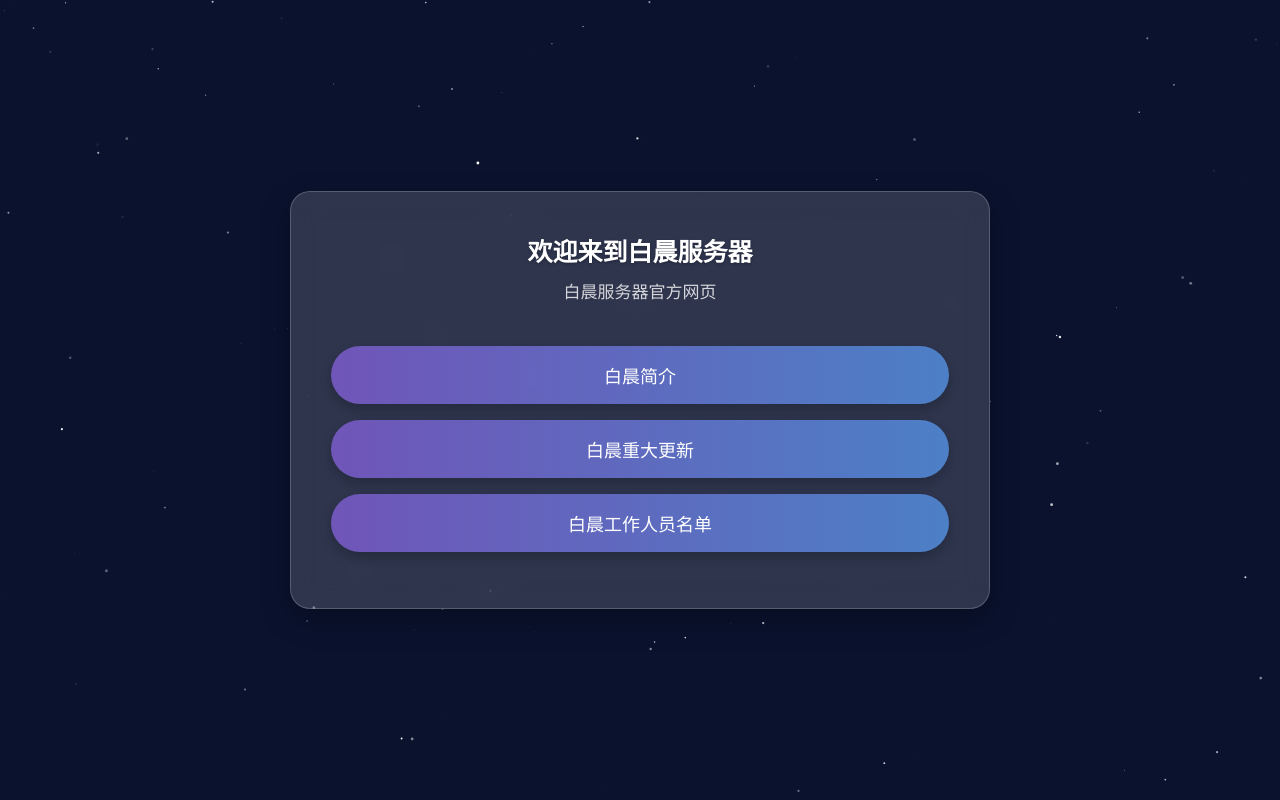
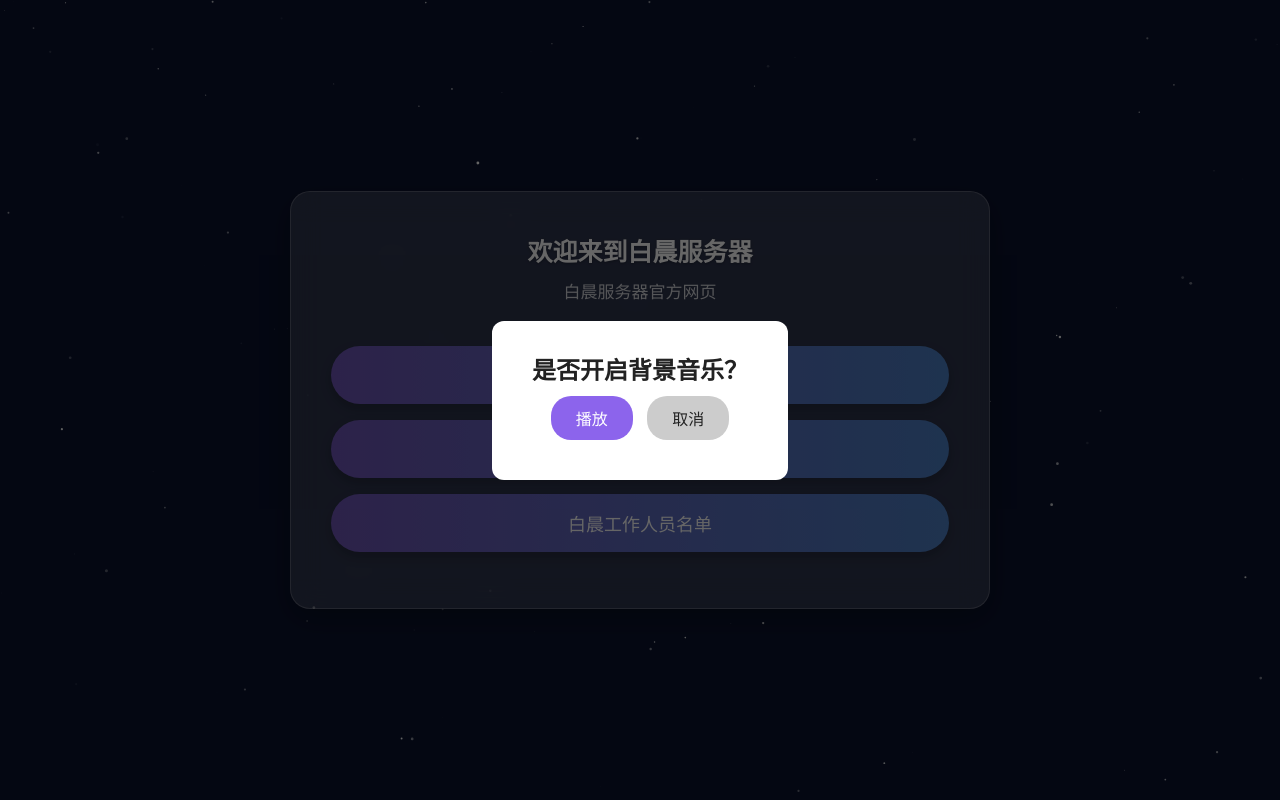
Before and after one commit to mc-str/BC, a plain HTML site: page index.html in a window 1280 px wide. Drawn offline with Linux system fonts and the light colour scheme.

Commit message:
Update index.html

```diff
--- a/index.html
+++ b/index.html
@@ -89,9 +89,35 @@
             height: 100%;
             z-index: 1;
         }
+/* 弹窗 */
+    #prompt{position:fixed;top:0;left:0;width:100%;height:100%;
+      background:rgba(0,0,0,.6);display:flex;align-items:center;justify-content:center;z-index:9999;}
+    .prompt-box{background:#fff;color:#222;border-radius:12px;padding:30px 40px;text-align:center;}
+    .prompt-btn{margin:10px 5px;padding:10px 25px;border:none;border-radius:20px;font-size:16px;cursor:pointer;}
+    .play{background:#8c64ec;color:#fff;}
+
+    .cancel{background:#ccc;color:#222;}
+    label{margin-top:10px;display:flex;align-items:center;justify-content:center;font-size:14px;color:#555;}
+
     </style>
 </head>
 <body>
+
+<!-- 弹窗（每次都会出现） -->
+  <div id="prompt">
+    <div class="prompt-box">
+      <h2>是否开启背景音乐？</h2>
+      <button class="prompt-btn play" onclick="playMusic()">播放</button>
+      <button class="prompt-btn cancel" onclick="closePrompt()">取消</button>
+    </div>
+  </div>
+
+
+    <!-- 音乐（默认静音） -->
+  <audio id="bgMusic" muted loop>
+    <source src="b.mp3" type="audio/mpeg">
+  </audio>
+
     <canvas id="dynamic-bg"></canvas>
 
     <div class="container">
@@ -193,6 +219,20 @@ meteor.update(currentTime);
      requestAnimationFrame(drawBackground);
    }
     drawBackground();
+const music = document.getElementById('bgMusic');
+    const prompt = document.getElementById('prompt');
+
+    function playMusic() {
+      music.muted = false;
+      music.play();
+      closePrompt();
+    }
+
+    function closePrompt() {
+      prompt.style.display = 'none';
+    }
+
+
   </script>
 </body>
 </html>
```
